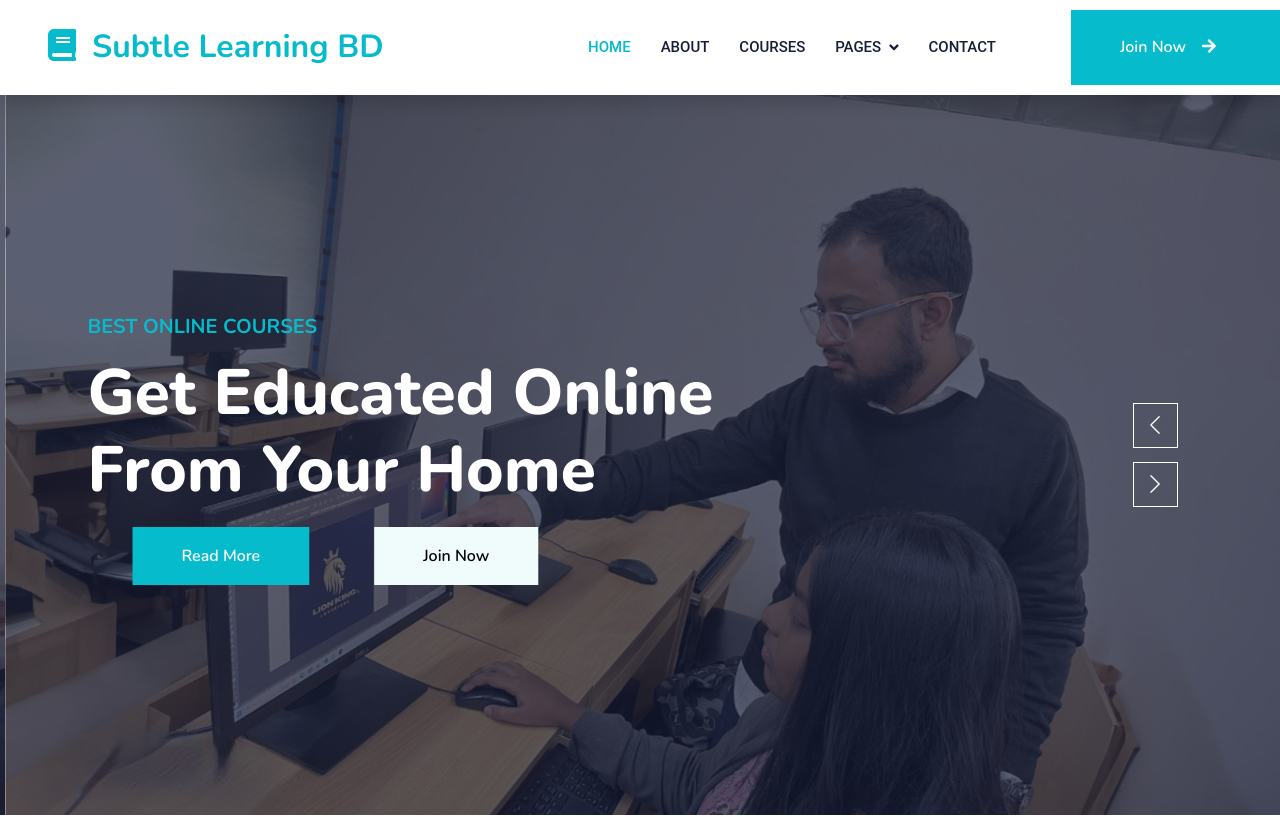
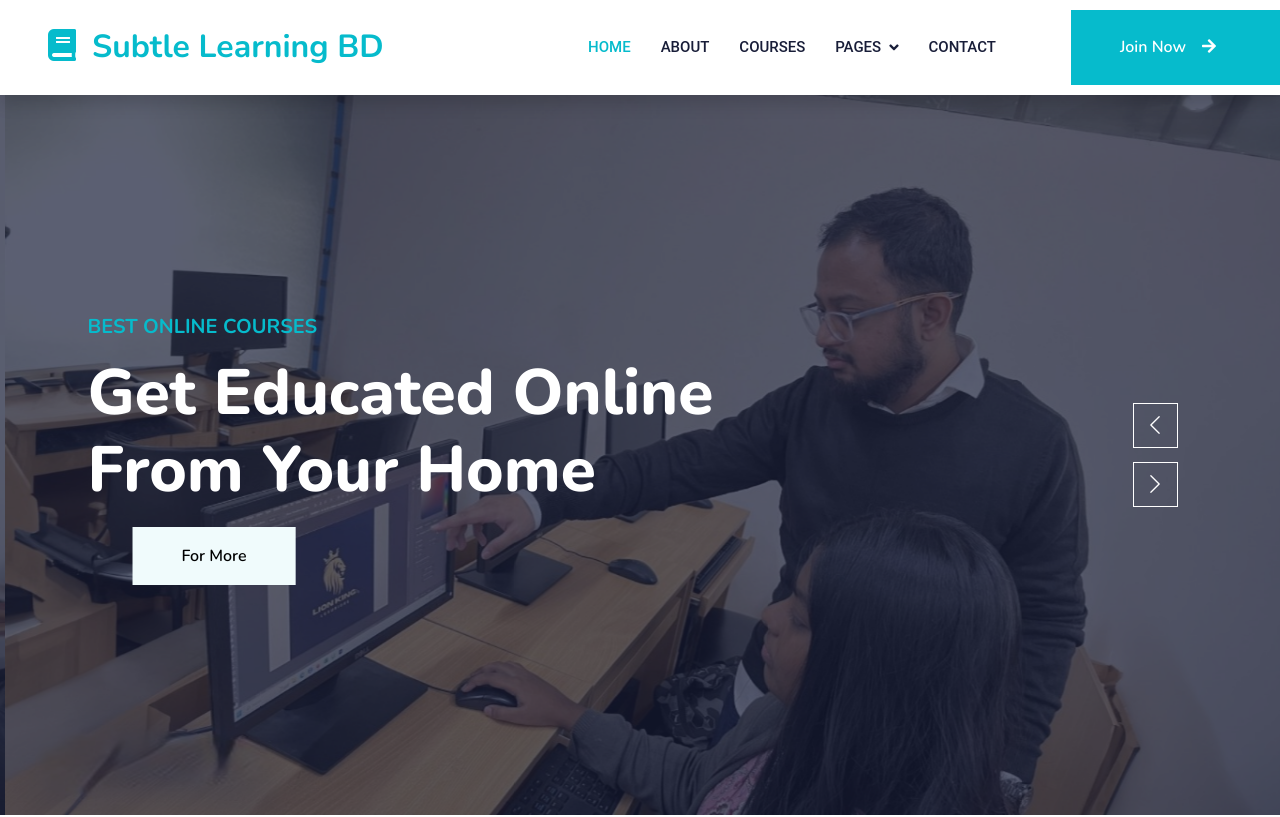
Before and after one commit to Tajwar46/Subtle-Learning-Bd, a plain HTML site: page index.html in a window 1280 px wide. Shown: the top 817 px of the page. Drawn offline with nearby package versions, Linux system fonts and the light colour scheme.

Commit message:
Update index.html

```diff
--- a/index.html
+++ b/index.html
@@ -81,8 +81,8 @@
                             <div class="col-sm-10 col-lg-8">
                                 <h5 class="text-primary text-uppercase mb-3 animated slideInDown">Best Online Courses</h5>
                                 <h1 class="display-3 text-white animated slideInDown">The Best Online Learning Platform</h1>
-                                <a href="" class="btn btn-primary py-md-3 px-md-5 me-3 animated slideInLeft">Read More</a>
-                                <a href="" class="btn btn-light py-md-3 px-md-5 animated slideInRight">Join Now</a>
+<!--                                 <a href="" class="btn btn-primary py-md-3 px-md-5 me-3 animated slideInLeft">Read More</a> -->
+                                <a href="courses.html" class="btn btn-light py-md-3 px-md-5 animated slideInRight">For More</a>
                             </div>
                         </div>
                     </div>
@@ -96,8 +96,8 @@
                             <div class="col-sm-10 col-lg-8">
                                 <h5 class="text-primary text-uppercase mb-3 animated slideInDown">Best Online Courses</h5>
                                 <h1 class="display-3 text-white animated slideInDown">Get Educated Online From Your Home</h1>
-                                <a href="" class="btn btn-primary py-md-3 px-md-5 me-3 animated slideInLeft">Read More</a>
-                                <a href="" class="btn btn-light py-md-3 px-md-5 animated slideInRight">Join Now</a>
+<!--                                 <a href="" class="btn btn-primary py-md-3 px-md-5 me-3 animated slideInLeft">Read More</a> -->
+                                <a href="courses.html" class="btn btn-light py-md-3 px-md-5 animated slideInRight">For More</a>
                             </div>
                         </div>
                     </div>
@@ -217,8 +217,8 @@
                         <div class="position-relative overflow-hidden">
                             <img class="img-fluid" src="img/course-1.jpg" alt="">
                             <div class="w-100 d-flex justify-content-center position-absolute bottom-0 start-0 mb-4">
-                                <a href="#" class="flex-shrink-0 btn btn-sm btn-primary px-3 border-end" style="border-radius: 30px 0 0 30px;">Read More</a>
-                                <a href="#" class="flex-shrink-0 btn btn-sm btn-primary px-3" style="border-radius: 0 30px 30px 0;">Join Now</a>
+<!--                                 <a href="#" class="flex-shrink-0 btn btn-sm btn-primary px-3 border-end" style="border-radius: 30px 0 0 30px;">Read More</a> -->
+                                <a href="form.html" class="flex-shrink-0 btn btn-sm btn-primary px-3" style="border-radius: 0 30px 30px 0;">Join Now</a>
                             </div>
                         </div>
                         <div class="text-center p-4 pb-0">
@@ -245,8 +245,8 @@
                         <div class="position-relative overflow-hidden">
                             <img class="img-fluid" src="img/course-2.jpg" alt="">
                             <div class="w-100 d-flex justify-content-center position-absolute bottom-0 start-0 mb-4">
-                                <a href="#" class="flex-shrink-0 btn btn-sm btn-primary px-3 border-end" style="border-radius: 30px 0 0 30px;">Read More</a>
-                                <a href="#" class="flex-shrink-0 btn btn-sm btn-primary px-3" style="border-radius: 0 30px 30px 0;">Join Now</a>
+<!--                                 <a href="#" class="flex-shrink-0 btn btn-sm btn-primary px-3 border-end" style="border-radius: 30px 0 0 30px;">Read More</a> -->
+                                <a href="form.html" class="flex-shrink-0 btn btn-sm btn-primary px-3" style="border-radius: 0 30px 30px 0;">Join Now</a>
                             </div>
                         </div>
                         <div class="text-center p-4 pb-0">
@@ -273,8 +273,8 @@
                         <div class="position-relative overflow-hidden">
                             <img class="img-fluid" src="img/course-3.jpg" alt="">
                             <div class="w-100 d-flex justify-content-center position-absolute bottom-0 start-0 mb-4">
-                                <a href="#" class="flex-shrink-0 btn btn-sm btn-primary px-3 border-end" style="border-radius: 30px 0 0 30px;">Read More</a>
-                                <a href="#" class="flex-shrink-0 btn btn-sm btn-primary px-3" style="border-radius: 0 30px 30px 0;">Join Now</a>
+<!--                                 <a href="#" class="flex-shrink-0 btn btn-sm btn-primary px-3 border-end" style="border-radius: 30px 0 0 30px;">Read More</a> -->
+                                <a href="form.html" class="flex-shrink-0 btn btn-sm btn-primary px-3" style="border-radius: 0 30px 30px 0;">Join Now</a>
                             </div>
                         </div>
                         <div class="text-center p-4 pb-0">
```
